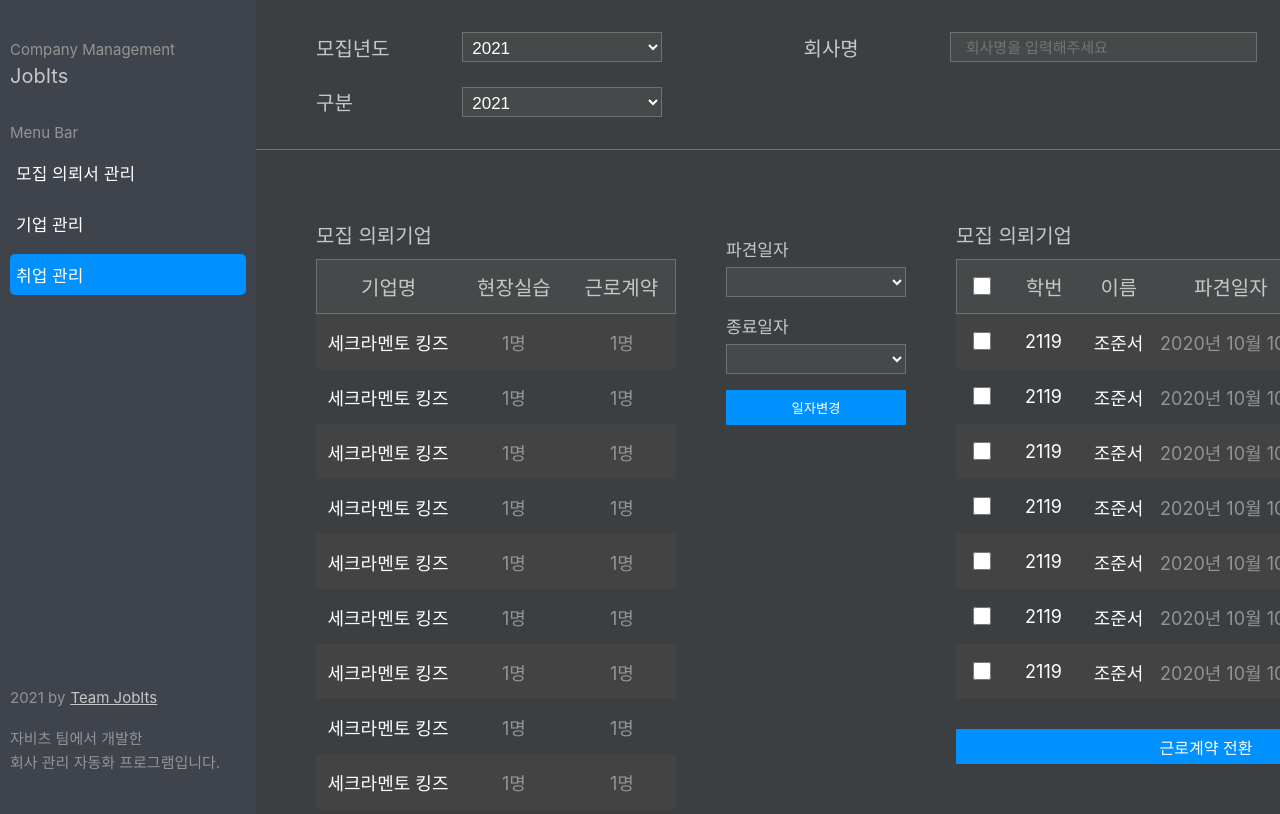
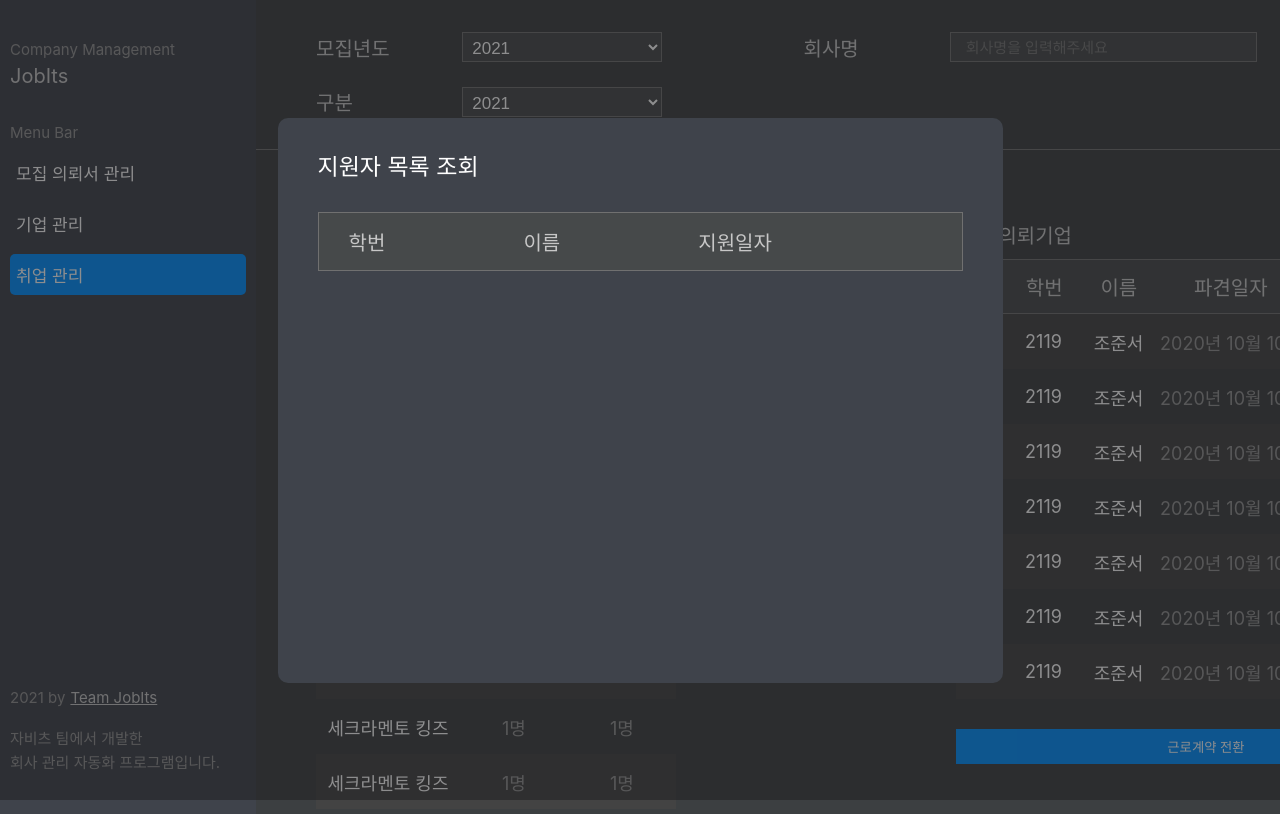
Before and after one commit to JobITs-DSM/Agatha, a Next.js app: page /employment in a window 1280 px wide. Shown: the top 814 px of the page. Built offline with nearby package versions, Linux system fonts and the light colour scheme.

Commit message:
[UPDATE] add modal

```diff
--- a/src/component/Employment/StudentList/index.tsx
+++ b/src/component/Employment/StudentList/index.tsx
@@ -19,7 +19,7 @@ const RecruitmentList: FC = (): JSX.Element => {
             return <ListBody key={value} />;
           })}
         </S.Box>
-        <S.SwitchMode>근로계약 전환</S.SwitchMode>
+        <S.SwitchMode value="근로계약 전환" type="button"/>
       </S.Body>
     </S.Container>
   );
--- a/src/component/Employment/StudentList/styles.ts
+++ b/src/component/Employment/StudentList/styles.ts
@@ -66,7 +66,7 @@ export const Checkbox = styled.label`
   }
 `;
 
-export const SwitchMode = styled.div`
+export const SwitchMode = styled.input`
   height: 35px;
   width: 100%;
   background-color: ${color.blue100};
@@ -76,4 +76,7 @@ export const SwitchMode = styled.div`
   justify-content: center;
   cursor: pointer;
   margin-top: 15px;
+  outline: none;
+  border: none;
+  text-decoration: none;
 `;
--- /dev/null
+++ b/src/component/Modals/Recruitment/index.tsx
@@ -0,0 +1,20 @@
+import { FC } from "react";
+import * as S from "./styles";
+const RecruitModal : FC= ():JSX.Element => {
+    return (
+        <S.Wrapper>
+            <S.ModalContainer>
+                <div className="title">지원자 목록 조회</div>
+                <S.ListBox>
+                    <S.ListHead>
+                        <div>학번</div>
+                        <div>이름</div>
+                        <div>지원일자</div>
+                    </S.ListHead>
+                </S.ListBox>
+            </S.ModalContainer>
+        </S.Wrapper>
+    );
+}
+
+export default RecruitModal;
--- /dev/null
+++ b/src/component/Modals/Recruitment/styles.ts
@@ -0,0 +1,55 @@
+import styled from "@emotion/styled";
+import { color } from "../../../../styles";
+
+export const Wrapper = styled.div`
+    height: 100vh;
+    width: 100vw;
+    position: absolute;
+    background-color: rgb(28, 28, 30, 0.5);
+    z-index: 1;
+    display: flex;
+    align-items: center;
+    justify-content: center;
+    /* display: none; */
+`;
+
+export const ModalContainer = styled.div`
+    width: 725px;
+    height: 565px;
+    background-color: ${color.gray500};
+    border-radius: 10px;
+    padding: 30px 40px;
+    color: ${color.gray100};
+
+    & .title {
+        font-size: 23px;
+        margin-bottom: 30px;
+    }
+`;
+
+export const ListContainer = styled.div`
+    height: 420px;
+    display: flex;
+    flex-direction: column;
+`;
+
+export const ListBox = styled.div`
+    height: 56px;
+    width: 100%;
+    display: flex;
+    flex-direction: column;
+`;
+
+export const ListHead = styled.div`
+    display: grid;
+    grid-template-columns: 30% 30% 40%;
+    padding: 14px 30px;
+    background-color: ${color.gray600};
+    border: 1px solid ${color.gray400};
+    /* place-items: center; */
+
+    & div {
+        color: ${color.gray200};
+        font-size: 20px;
+    }
+`;
--- a/src/component/common/Layout/index.tsx
+++ b/src/component/common/Layout/index.tsx
@@ -3,6 +3,7 @@ import SideBar from "../Sidebar";
 import Header from "../Header";
 import * as S from "./styles";
 import MainContainer from "../MainContainer/MainContainer";
+import RecruitModal from "../../Modals/Recruitment";
 
 interface AppLayoutPage {
   children: React.ReactNode;
@@ -11,6 +12,7 @@ interface AppLayoutPage {
 const Layout: FC = ({ children }: AppLayoutPage) => {
   return (
     <S.Container>
+      <RecruitModal />
       <SideBar />
       <MainContainer>
         <Header />
```
Also changed, not shown: src/component/Recruitment/index.tsx (+4 -6 lines).
